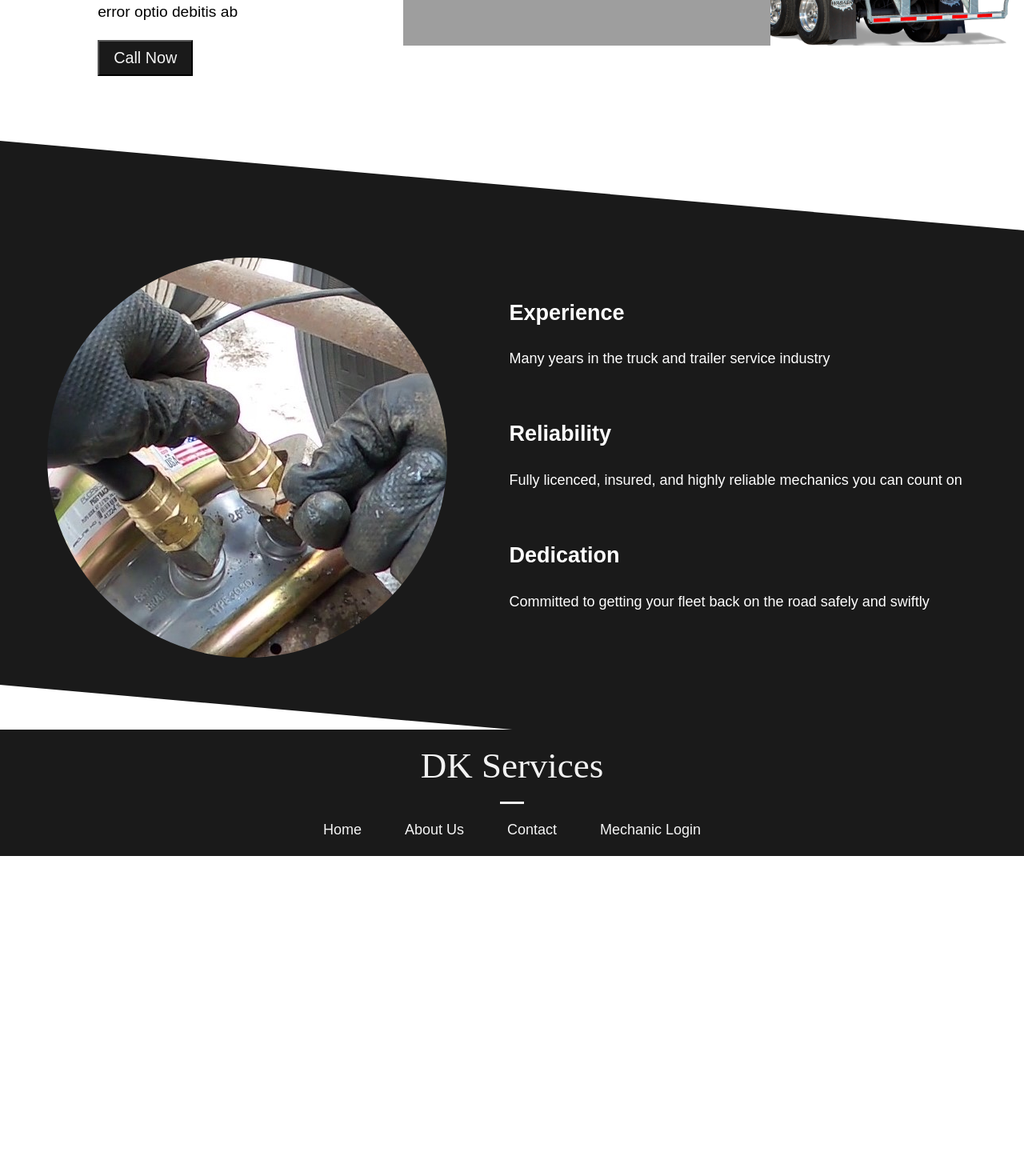
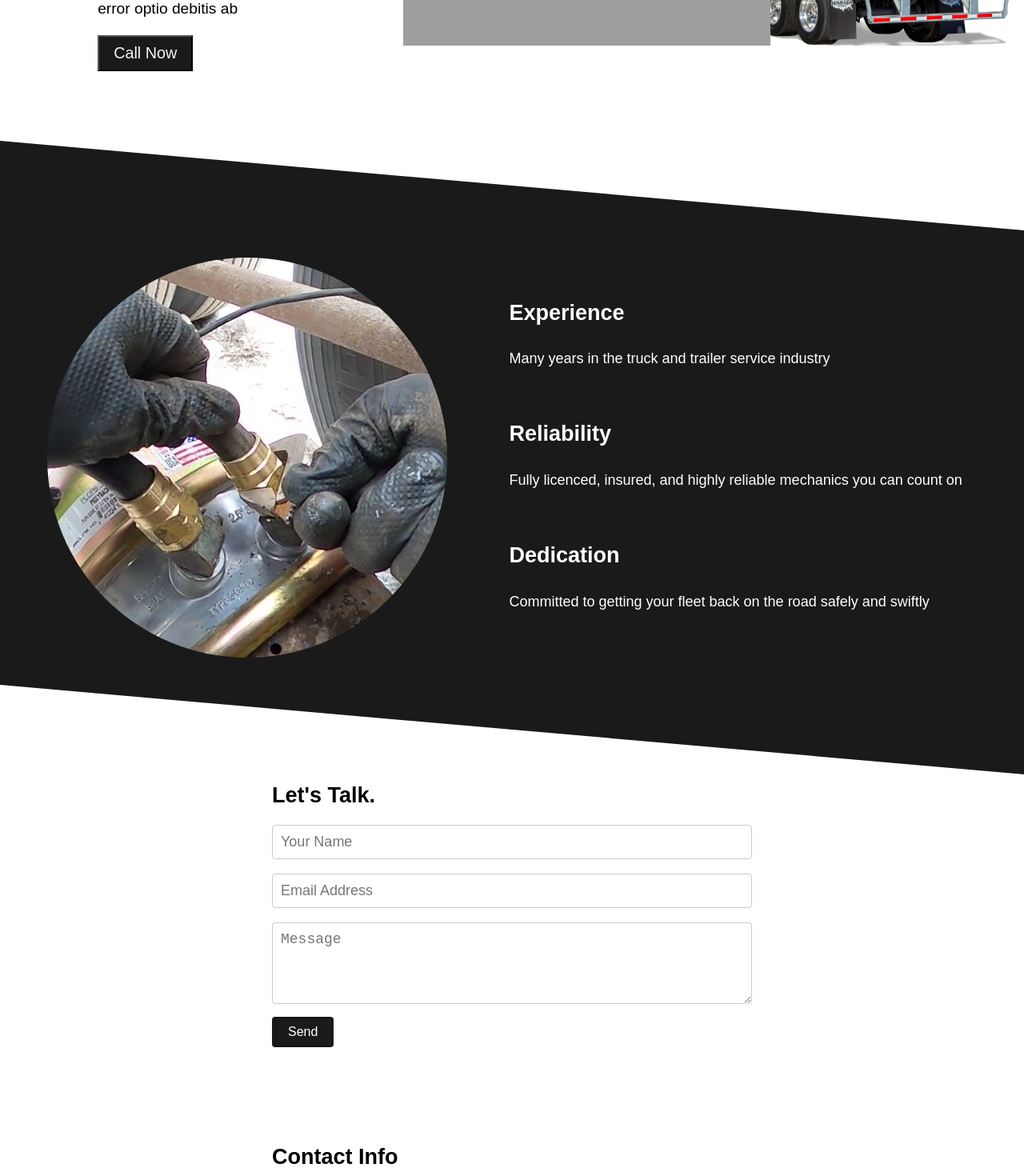
Before and after one commit to DawoodKamar/DK-services, a Next.js app: page / in a window 1280 px wide. Shown: the part 480-1950 px from the top of the page at 80% size. Before the commit the page ends 1550 px from the top, so only its background shows below. Built offline with nearby package versions, Linux system fonts and the light colour scheme; grey boxes are pictures that could not be loaded.

Commit message:
finish home page mvp

```diff
--- a/components/landingPage.js
+++ b/components/landingPage.js
@@ -4,6 +4,7 @@ import Image from "next/image";
 import dry from "../public/images/Dry-Van.png"
 import reefer from "../public/images/DuraPlate_HD.png"
 import working from "../public/images/working.jpg"
+import ContactForm from "./ContactForm";
 
 
 export default function LandingPage(){
@@ -82,8 +83,9 @@ export default function LandingPage(){
           </div>
 
 
+      </section>
 
-      </section>
+      <ContactForm/>
 
     </Layout>
   );
--- a/components/layout.js
+++ b/components/layout.js
@@ -1,4 +1,4 @@
-import styles from './layout.module.css';
+import styles from '../styles/layout.module.css';
 import Head from 'next/head';
 import Header from './header';
 import Footer from './Footer';
--- a/styles/contact.module.css
+++ b/styles/contact.module.css
@@ -1,17 +1,21 @@
-.contactFormContainer{
-    max-width: 600px;
-
-}
 
 .formSection {
     max-width: 2000px;
-    align-items: center;
+    align-items: flex-start;
     margin: auto;
     display: flex;
     flex-wrap: wrap;
     gap: 6rem;
     padding: 3rem;
     justify-content: center;
+
+
+}
+
+.contactFormContainer, .info{
+
+    max-width: 600px;
+    width: 70vw;
 
 }
 
@@ -27,6 +31,7 @@
     font-size: 1rem;
     border: 1px solid #ccc;
     border-radius: 4px;
+    margin: 0.5rem 0;
 }
 
 .submitButton {
--- a/styles/global.css
+++ b/styles/global.css
@@ -8,7 +8,7 @@ body {
   padding: 0;
   margin: 0;
   font-family: Arial, Helvetica, sans-serif;
-  line-height: 1.6;
+  line-height: 1.4;
   font-size: 18px;
 }
 /* @media (max-width: 800px) {
--- a/styles/landingPage.module.css
+++ b/styles/landingPage.module.css
@@ -148,7 +148,7 @@
   }
 
   .img3 {
-    object-fit: cover;
+    object-fit: contain;
   }
 
 
@@ -161,12 +161,7 @@
       max-width: 100%;
     }
   }
-  .line {
-    width: 60px;
-    height: 3px;
-    background-color: var(--_logo-color);
-    margin: auto;
-  }
+
 
   @media (max-width: 1000px){
     .hero {
```
Also changed, not shown: styles/layout.module.css (renamed from components/layout.module.css).
